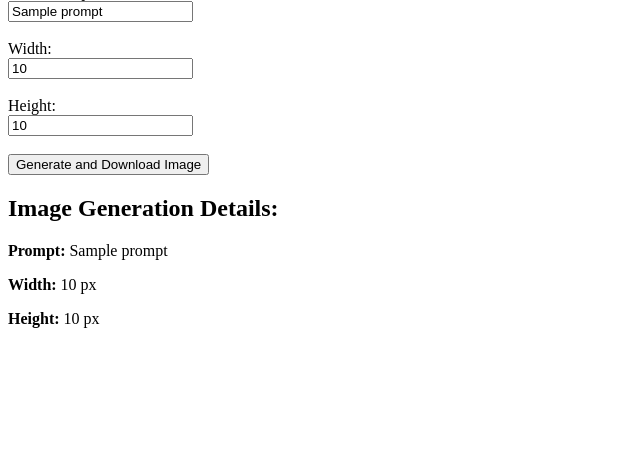
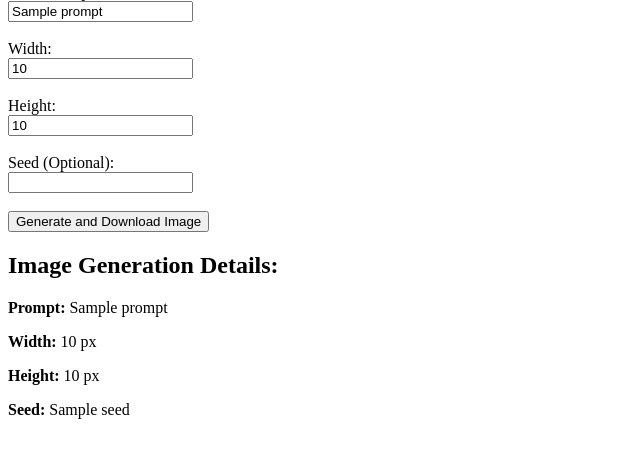
Before and after one commit to mohammadkhanks/fal-ai-project, a Flask app: template templates/index.html in a window 1280 px wide. Shown: the part 97-555 px from the top of the page, without its empty margins (0-640 px from the left). Run offline with Flask 3, Linux system fonts and the light colour scheme; the template is opened without the code that fills it: most values are stand-ins (such as "Sample title", 1, 10 or a date in 2020).

Commit message:
added download option

```diff
--- a/app.py
+++ b/app.py
@@ -29,24 +29,83 @@ app = Flask(__name__)
 def index():
     return render_template('index.html')  # Render the page with the button to generate the image
 
+# @app.route('/generate-image', methods=["POST"])
+# def generate_image():
+#     if request.method == "POST":
+#         # Get prompt and image size from the form
+#         prompt = request.form.get("prompt", "A beautiful landscape")  # Default prompt if not provided
+#         width = int(request.form.get("width", 1920))  # Default width
+#         height = int(request.form.get("height", 1080))  # Default height
+
+#         # Call the FAL AI API to generate the image based on the prompt and size
+#         try:
+#             result = fal_client.subscribe(
+#                 "fal-ai/flux-pro/v1.1",
+#                 arguments={
+#                     "prompt": prompt,
+#                     "width": width,
+#                     "height": height,
+#                 }
+#             )
+
+#             # Extract image URL from the API response
+#             image_url = result['images'][0]['url']
+
+#             # Download the image using requests
+#             response = requests.get(image_url)
+#             if response.status_code == 200:
+#                 # Open the image in memory
+#                 image_bytes = io.BytesIO(response.content)
+#                 image_bytes.seek(0)  # Reset stream pointer
+
+#                 # Serve the image as a downloadable file
+#                 return send_file(
+#                     image_bytes,
+#                     mimetype='image/jpeg',
+#                     as_attachment=True,
+#                     download_name=f"generated_image_{width}x{height}.jpg"
+#                 )
+#             else:
+#                 # Pass back details for display in case of failure
+#                 return render_template(
+#                     "index.html",
+#                     error="Failed to download the image.",
+#                     prompt=prompt,
+#                     width=width,
+#                     height=height
+#                 )
+#         except Exception as e:
+#             # Pass back details for display in case of an error
+#             return render_template(
+#                 "index.html",
+#                 error=f"Error generating image: {str(e)}",
+#                 prompt=prompt,
+#                 width=width,
+#                 height=height
+#             )
+
+#     return render_template('index.html')
 @app.route('/generate-image', methods=["POST"])
 def generate_image():
     if request.method == "POST":
-        # Get prompt and image size from the form
-        prompt = request.form.get("prompt", "A beautiful landscape")  # Default prompt if not provided
+        # Get prompt, dimensions, and seed from the form
+        prompt = request.form.get("prompt", "A beautiful landscape")  # Default prompt
         width = int(request.form.get("width", 1920))  # Default width
         height = int(request.form.get("height", 1080))  # Default height
+        seed = request.form.get("seed", None)  # Optional seed, defaults to None
+        seed = int(seed) if seed else None  # Convert to integer if provided
 
-        # Call the FAL AI API to generate the image based on the prompt and size
+        # Call the FAL AI API to generate the image
         try:
-            result = fal_client.subscribe(
-                "fal-ai/flux-pro/v1.1",
-                arguments={
-                    "prompt": prompt,
-                    "width": width,
-                    "height": height,
-                }
-            )
+            arguments = {
+                "prompt": prompt,
+                "width": width,
+                "height": height,
+            }
+            if seed is not None:
+                arguments["seed"] = seed  # Add seed to API arguments
+
+            result = fal_client.subscribe("fal-ai/flux-pro/v1.1", arguments=arguments)
 
             # Extract image URL from the API response
             image_url = result['images'][0]['url']
@@ -63,7 +122,7 @@ def generate_image():
                     image_bytes,
                     mimetype='image/jpeg',
                     as_attachment=True,
-                    download_name=f"generated_image_{width}x{height}.jpg"
+                    download_name=f"generated_image_{width}x{height}_seed{seed or 'default'}.jpg"
                 )
             else:
                 # Pass back details for display in case of failure
@@ -72,7 +131,8 @@ def generate_image():
                     error="Failed to download the image.",
                     prompt=prompt,
                     width=width,
-                    height=height
+                    height=height,
+                    seed=seed
                 )
         except Exception as e:
             # Pass back details for display in case of an error
@@ -81,7 +141,8 @@ def generate_image():
                 error=f"Error generating image: {str(e)}",
                 prompt=prompt,
                 width=width,
-                height=height
+                height=height,
+                seed=seed
             )
 
     return render_template('index.html')
--- a/templates/index.html
+++ b/templates/index.html
@@ -1,4 +1,4 @@
-<!DOCTYPE html>
+<!-- <!DOCTYPE html>
 <html lang="en">
 <head>
     <meta charset="UTF-8">
@@ -32,4 +32,47 @@
         <p style="color:red;">Error: {{ error }}</p>
     {% endif %}
 </body>
+</html> -->
+<!DOCTYPE html>
+<html lang="en">
+<head>
+    <meta charset="UTF-8">
+    <meta name="viewport" content="width=device-width, initial-scale=1.0">
+    <title>Generate Image</title>
+</head>
+<body>
+    <h1>Generate and Download Image</h1>
+
+    <form action="/generate-image" method="POST">
+        <label for="prompt">Enter Prompt:</label><br>
+        <input type="text" id="prompt" name="prompt" value="{{ prompt or 'A beautiful landscape' }}"><br><br>
+
+        <label for="width">Width:</label><br>
+        <input type="number" id="width" name="width" value="{{ width or 1920 }}"><br><br>
+
+        <label for="height">Height:</label><br>
+        <input type="number" id="height" name="height" value="{{ height or 1080 }}"><br><br>
+
+        <label for="seed">Seed (Optional):</label><br>
+        <input type="number" id="seed" name="seed" value="{{ seed or '' }}"><br><br>
+
+        <button type="submit">Generate and Download Image</button>
+    </form>
+
+    {% if prompt and width and height %}
+        <h2>Image Generation Details:</h2>
+        <p><strong>Prompt:</strong> {{ prompt }}</p>
+        <p><strong>Width:</strong> {{ width }} px</p>
+        <p><strong>Height:</strong> {{ height }} px</p>
+        {% if seed %}
+            <p><strong>Seed:</strong> {{ seed }}</p>
+        {% else %}
+            <p><strong>Seed:</strong> Default (Random)</p>
+        {% endif %}
+    {% endif %}
+
+    {% if error %}
+        <p style="color:red;">Error: {{ error }}</p>
+    {% endif %}
+</body>
 </html>
```
